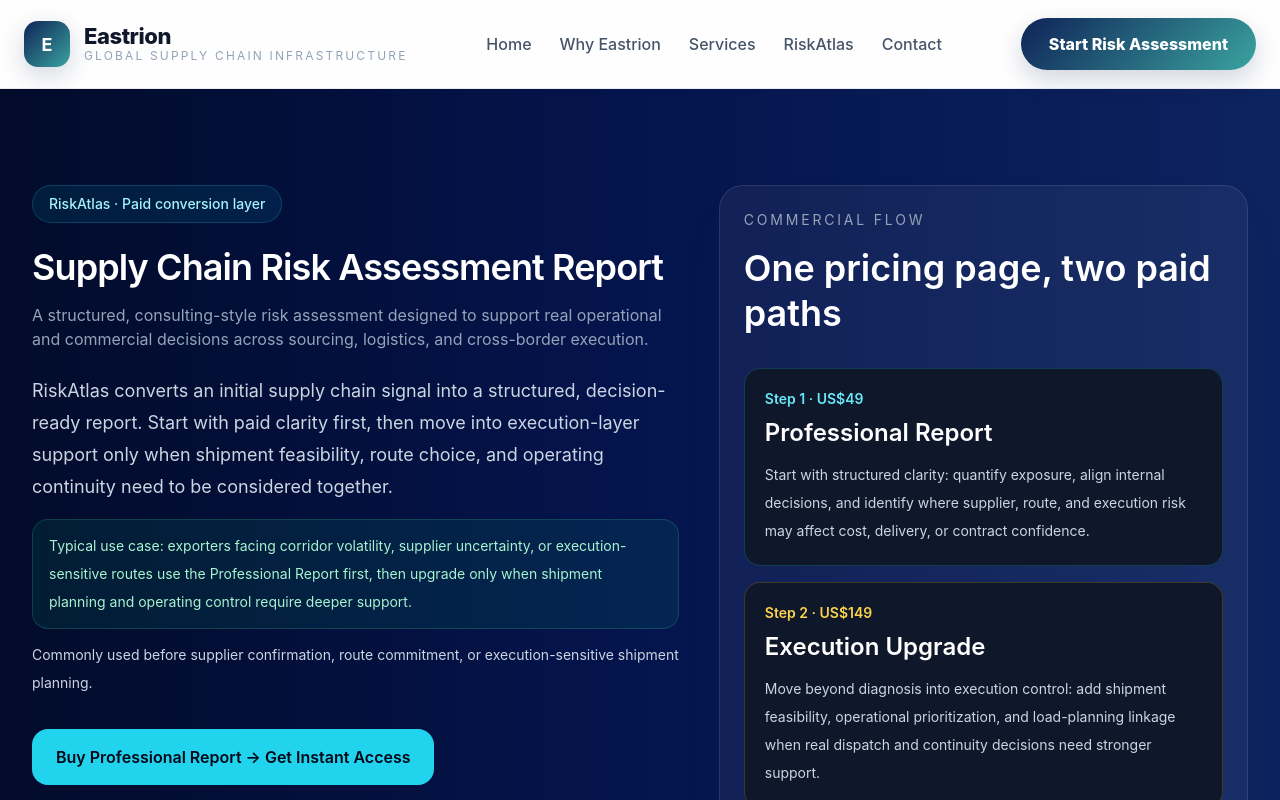
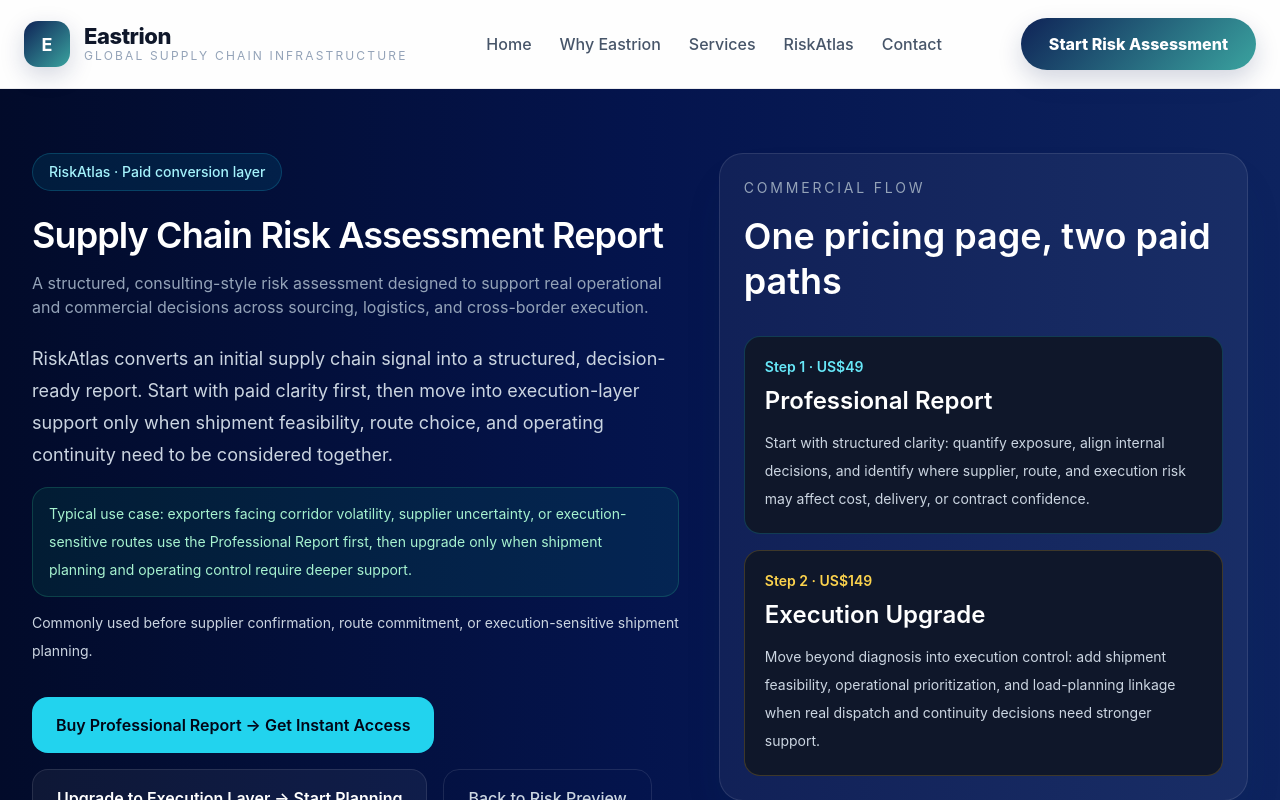
Before and after one commit to marspeterli1975-glitch/eastrion-site, a Next.js app: page /riskatlas/pricing in a window 1280 px wide. Shown: the top 800 px of the page. Built offline with nearby package versions, Linux system fonts and the light colour scheme.

Commit message:
Reduce top spacing on pricing hero section

```diff
--- a/app/riskatlas/pricing/page.tsx
+++ b/app/riskatlas/pricing/page.tsx
@@ -49,7 +49,7 @@
   return (
     <main className="min-h-screen bg-[#020b2a] text-white">
       <section className="border-b border-white/10 bg-gradient-to-r from-[#020b2a] via-[#04144d] to-[#0d235f]">
-        <div className="mx-auto max-w-7xl px-6 py-20 lg:px-8 lg:py-24">
+        <div className="mx-auto max-w-7xl px-6 py-14 lg:px-8 lg:py-16">
           <div className="grid gap-10 lg:grid-cols-[1.1fr_0.9fr] lg:items-start">
             <div>
               <div className="inline-flex rounded-full border border-cyan-400/20 bg-cyan-500/10 px-4 py-2 text-sm font-medium text-cyan-200">
```
